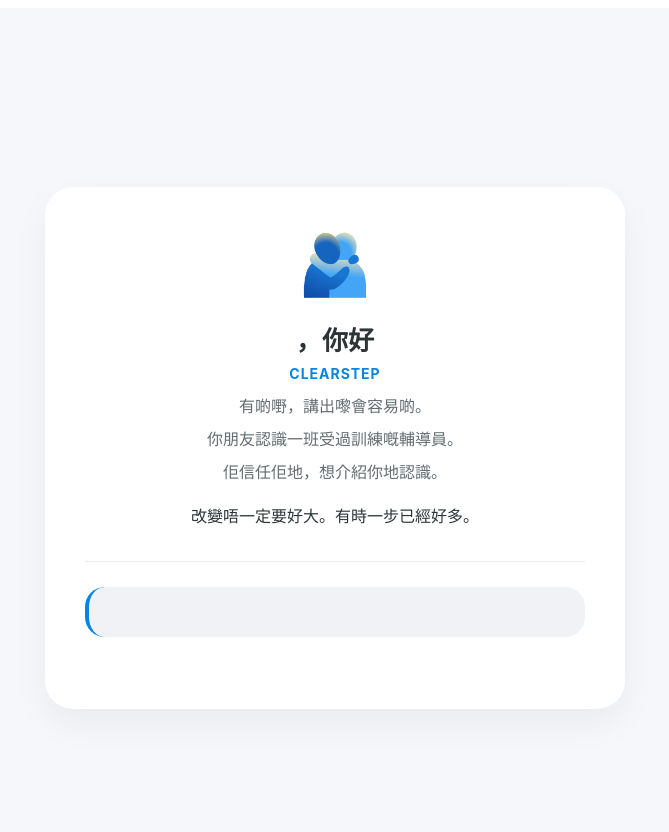
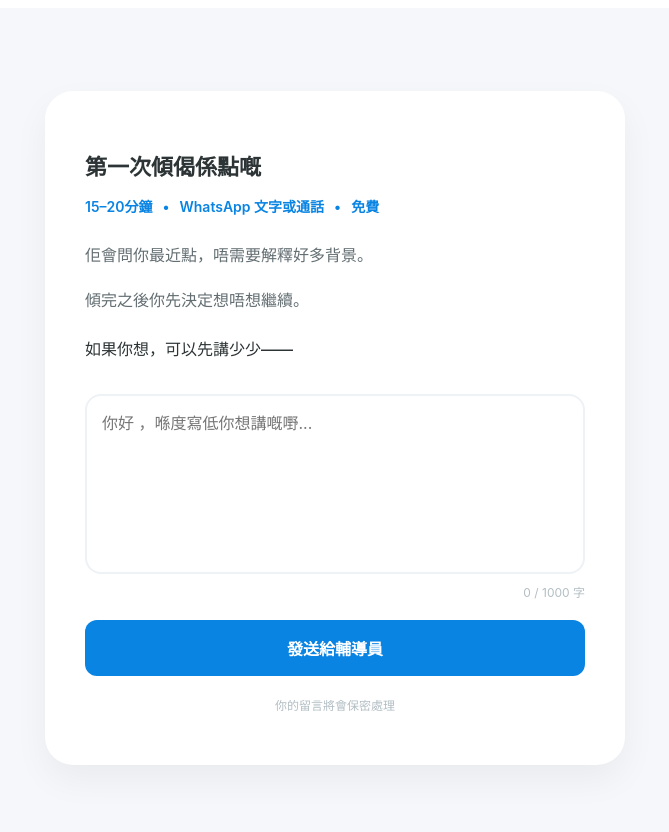
Before and after one commit to kitkitex/counselling-app, a Next.js app: page /start in a window 1280 px wide. Shown: the top 832 px of the page, without its empty margins (305-974 px from the left). Built offline with nearby package versions, Linux system fonts and the light colour scheme.

Commit message:
Update start.js

```diff
--- a/pages/start.js
+++ b/pages/start.js
@@ -1,8 +1,11 @@
 import { useRouter } from 'next/router';
+import { useState } from 'react';
 
 export default function Start() {
   const router = useRouter();
-  const { name, opening, intro, reassurance, methods, emoji } = router.query;
+  const { name } = router.query;
+  const [message, setMessage] = useState('');
+  const maxLength = 1000;
 
   if (!router.isReady) return null;
 
@@ -13,8 +16,8 @@ export default function Start() {
       display: 'flex',
       alignItems: 'center',
       justifyContent: 'center',
-      padding: '40px 20px',
-      fontFamily: '-apple-system, BlinkMacSystemFont, "Segoe UI", Roboto, "Helvetica Neue", sans-serif'
+      padding: '20px',
+      fontFamily: '-apple-system, BlinkMacSystemFont, "Segoe UI", Roboto, sans-serif'
     }}>
       <div style={{
         backgroundColor: '#ffffff',
@@ -23,69 +26,93 @@ export default function Start() {
         borderRadius: '28px',
         boxShadow: '0 15px 35px rgba(0,0,0,0.05)',
         padding: '40px',
-        textAlign: 'center'
+        textAlign: 'left' // 改為向左對齊，更有專業對話感
       }}>
-        {/* 頂部 Emoji */}
-        <div style={{ fontSize: '60px', marginBottom: '20px' }}>
-          {emoji || '🫂'}
+
+        {/* 標題與資訊區 */}
+        <h2 style={{ fontSize: '22px', fontWeight: '800', color: '#2d3436', marginBottom: '15px' }}>
+          第一次傾偈係點嘅
+        </h2>
+
+        <div style={{
+          display: 'flex',
+          alignItems: 'center',
+          gap: '10px',
+          fontSize: '14px',
+          color: '#0984e3',
+          fontWeight: '600',
+          marginBottom: '25px'
+        }}>
+          <span>15–20分鐘</span>
+          <span>•</span>
+          <span>WhatsApp 文字或通話</span>
+          <span>•</span>
+          <span>免費</span>
         </div>
 
-        {/* 標題與新增的 Clearstep 文字區塊 */}
-        <h1 style={{ fontSize: '26px', fontWeight: '800', color: '#2d3436', marginBottom: '8px' }}>
-          {name}，你好
-        </h1>
+        <div style={{ fontSize: '16px', color: '#636e72', lineHeight: '1.8', marginBottom: '30px' }}>
+          <p>佢會問你最近點，唔需要解釋好多背景。</p>
+          <p>傾完之後你先決定想唔想繼續。</p>
+          <p style={{ marginTop: '20px', color: '#2d3436', fontWeight: '500' }}>
+            如果你想，可以先講少少——
+          </p>
+        </div>
 
-        <div style={{ marginBottom: '30px' }}>
-          <p style={{ fontSize: '14px', fontWeight: 'bold', color: '#0984e3', letterSpacing: '1px', margin: '0 0 10px 0' }}>CLEARSTEP</p>
-          <div style={{ fontSize: '16px', color: '#636e72', lineHeight: '1.8' }}>
-            <p style={{ margin: '4px 0' }}>有啲嘢，講出嚟會容易啲。</p>
-            <p style={{ margin: '4px 0' }}>你朋友認識一班受過訓練嘅輔導員。</p>
-            <p style={{ margin: '4px 0' }}>佢信任佢地，想介紹你地認識。</p>
-            <p style={{ margin: '15px 0 5px 0', fontWeight: '500', color: '#2d3436' }}>
-              改變唔一定要好大。有時一步已經好多。
-            </p>
+        {/* 留言對話欄 */}
+        <div style={{ position: 'relative', marginBottom: '20px' }}>
+          <textarea
+            value={message}
+            onChange={(e) => setMessage(e.target.value.slice(0, maxLength))}
+            placeholder={`你好 ${name || ''}，喺度寫低你想講嘅嘢...`}
+            style={{
+              width: '100%',
+              height: '180px',
+              padding: '15px',
+              borderRadius: '16px',
+              border: '2px solid #edf2f7',
+              fontSize: '16px',
+              fontFamily: 'inherit',
+              lineHeight: '1.6',
+              resize: 'none',
+              boxSizing: 'border-box',
+              outline: 'none',
+              transition: 'border-color 0.2s'
+            }}
+            onFocus={(e) => e.target.style.borderColor = '#0984e3'}
+            onBlur={(e) => e.target.style.borderColor = '#edf2f7'}
+          />
+          {/* 字數計數器 */}
+          <div style={{
+            textAlign: 'right',
+            fontSize: '12px',
+            color: message.length >= maxLength ? '#d63031' : '#b2bec3',
+            marginTop: '5px'
+          }}>
+            {message.length} / {maxLength} 字
           </div>
         </div>
 
-        <hr style={{ border: 'none', borderTop: '1px solid #eee', margin: '25px 0' }} />
+        {/* 送出按鈕 */}
+        <button
+          onClick={() => alert('感謝你的留言！這是一個範例網頁，暫未連接後台。')}
+          style={{
+            width: '100%',
+            padding: '16px',
+            backgroundColor: '#0984e3',
+            color: 'white',
+            border: 'none',
+            borderRadius: '12px',
+            fontSize: '16px',
+            fontWeight: 'bold',
+            cursor: 'pointer'
+          }}
+        >
+          發送給輔導員
+        </button>
 
-        {/* 動態開場白 */}
-        <p style={{ fontSize: '17px', lineHeight: '1.6', color: '#2d3436', marginBottom: '24px', fontWeight: '500' }}>
-          {opening}
+        <p style={{ textAlign: 'center', color: '#b2bec3', fontSize: '12px', marginTop: '20px' }}>
+          你的留言將會保密處理
         </p>
-
-        {/* 詳細介紹區塊 */}
-        <div style={{
-          backgroundColor: '#f1f2f6',
-          padding: '25px',
-          borderRadius: '20px',
-          textAlign: 'left',
-          marginBottom: '24px',
-          borderLeft: '4px solid #0984e3'
-        }}>
-          <p style={{ margin: 0, color: '#2d3436', lineHeight: '1.8', fontSize: '15px' }}>{intro}</p>
-        </div>
-
-        {/* 保密承諾 */}
-        <p style={{ fontSize: '13px', color: '#b2bec3', marginBottom: '32px' }}>
-          {reassurance}
-        </p>
-
-        {/* 建議方法標籤 */}
-        <div style={{ display: 'flex', flexWrap: 'wrap', justifyContent: 'center', gap: '8px' }}>
-          {methods?.split(',').map((item, index) => (
-            <span key={index} style={{
-              backgroundColor: '#e1f5fe',
-              color: '#0288d1',
-              padding: '6px 14px',
-              borderRadius: '20px',
-              fontSize: '12px',
-              fontWeight: '700'
-            }}>
-              {item.trim()}
-            </span>
-          ))}
-        </div>
       </div>
     </div>
   );
```
